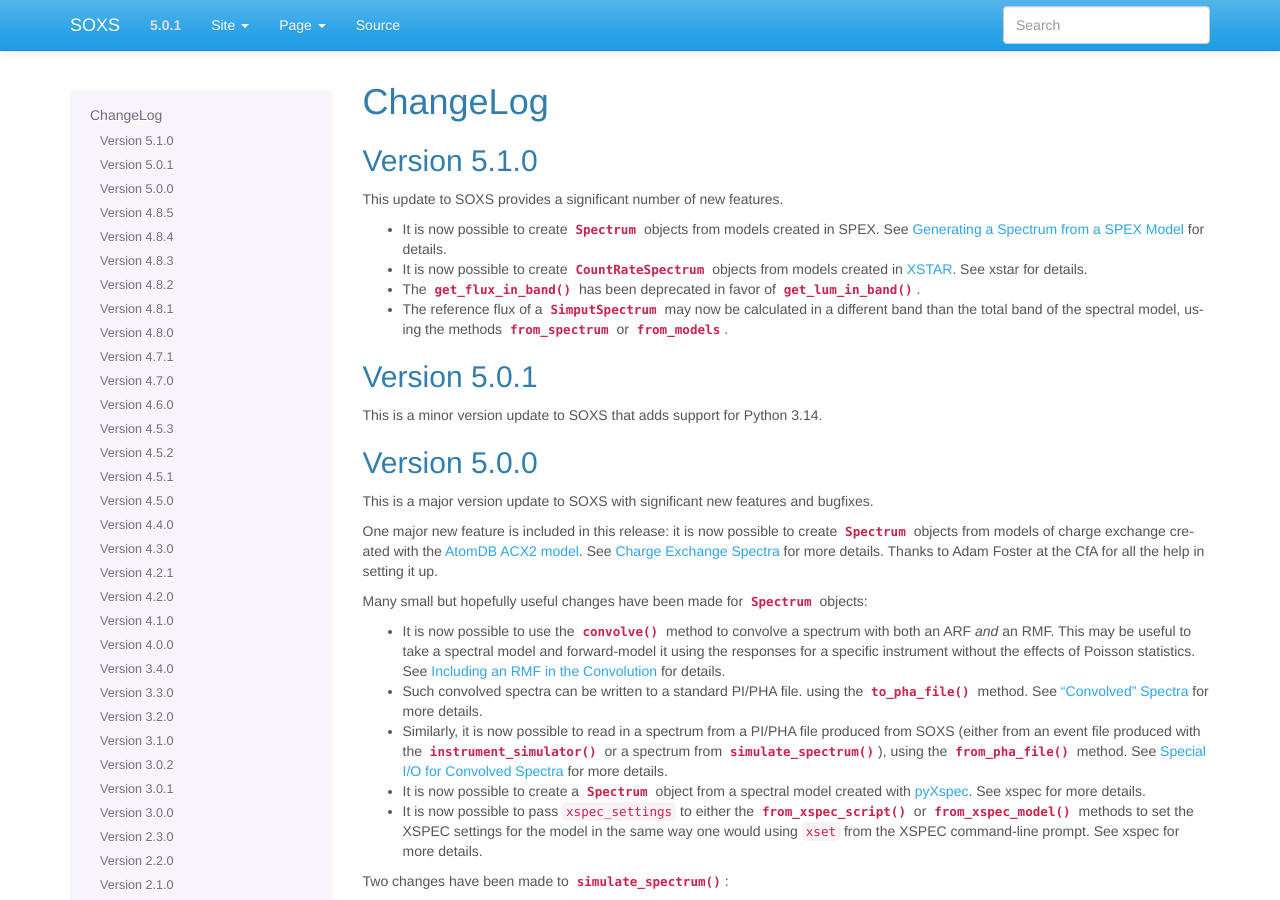
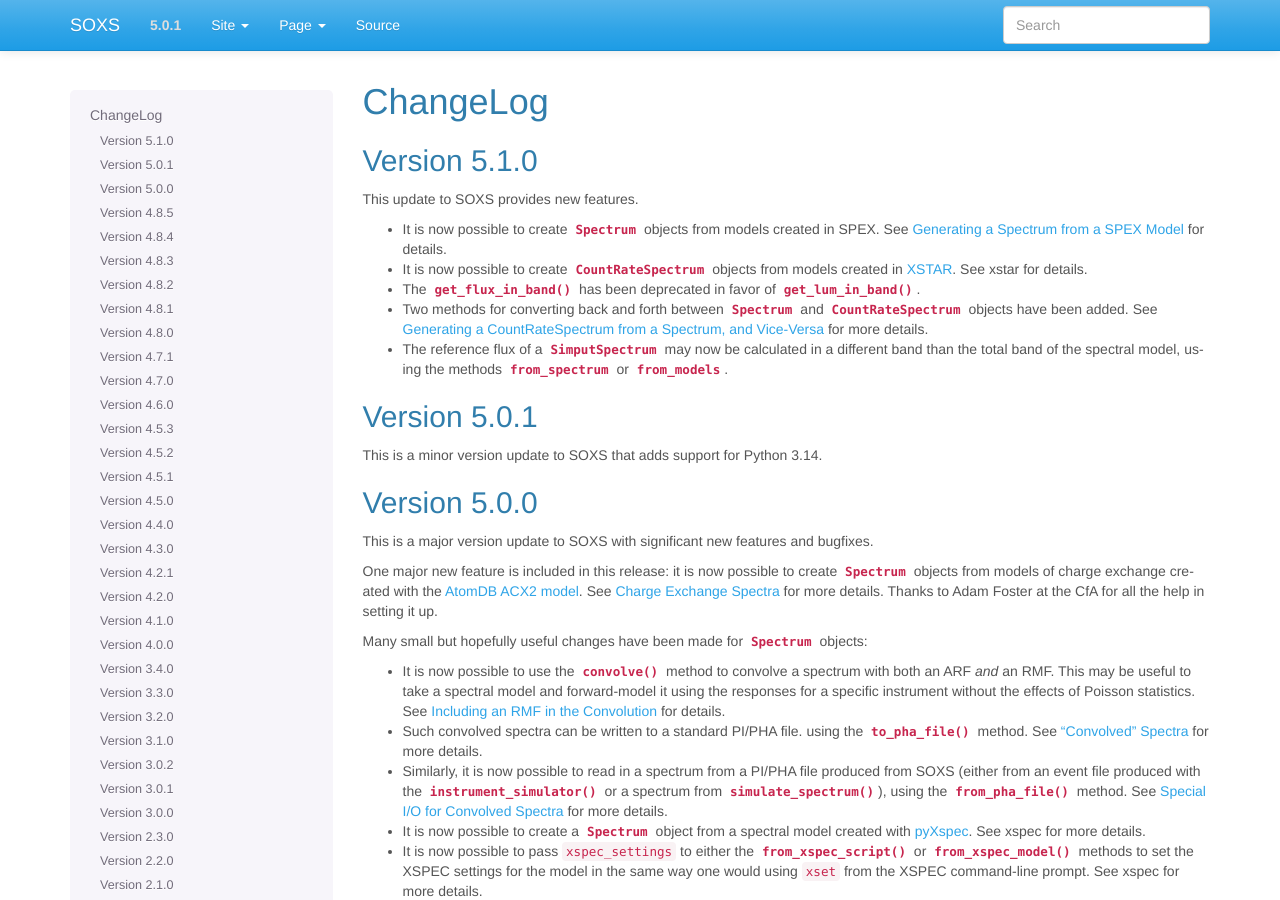
Before and after one commit to lynx-x-ray-observatory/soxs, a Sphinx documentation site: the page built from doc/source/changelog.rst, in a window 1280 px wide and 900 px high. Built offline with Sphinx 7.4.7, drawn with Linux system fonts in a browser that asks for light colours.

Commit message:
Doc updates

```diff
--- a/doc/source/changelog.rst
+++ b/doc/source/changelog.rst
@@ -6,7 +6,7 @@
 Version 5.1.0
 -------------
 
-This update to SOXS provides a significant number of new features.
+This update to SOXS provides new features.
 
 * It is now possible to create :class:`~soxs.spectra.base.Spectrum` objects from models
   created in SPEX. See :ref:`spex-models` for details.
@@ -15,6 +15,9 @@
   See :ref:`xstar` for details.
 * The :meth:`~soxs.spectra.base.CountRateSpectrum.get_flux_in_band` has been deprecated
   in favor of :meth:`~soxs.spectra.base.CountRateSpectrum.get_lum_in_band`.
+* Two methods for converting back and forth between :class:`~soxs.spectra.base.Spectrum`
+  and :class:`~soxs.spectra.base.CountRateSpectrum` objects have been added. See
+  :ref:`from-spectrum` for more details.
 * The reference flux of a :class:`~soxs.simput.SimputSpectrum` may now be calculated
   in a different band than the total band of the spectral model, using the methods
   :class:`~soxs.simput.SimputSpectrum.from_spectrum` or
--- a/doc/source/users_guide/spectra.rst
+++ b/doc/source/users_guide/spectra.rst
@@ -797,7 +797,7 @@
     [8.33761014e+23 8.32944076e+23 8.32135858e+23 ... 5.26340489e+23
      5.26335277e+23 5.26330066e+23] erg / (Hz s)
 
-.. _from_spectrum:
+.. _from-spectrum:
 
 Generating a ``CountRateSpectrum`` from a ``Spectrum``, and Vice-Versa
 ++++++++++++++++++++++++++++++++++++++++++++++++++++++++++++++++++++++
```
